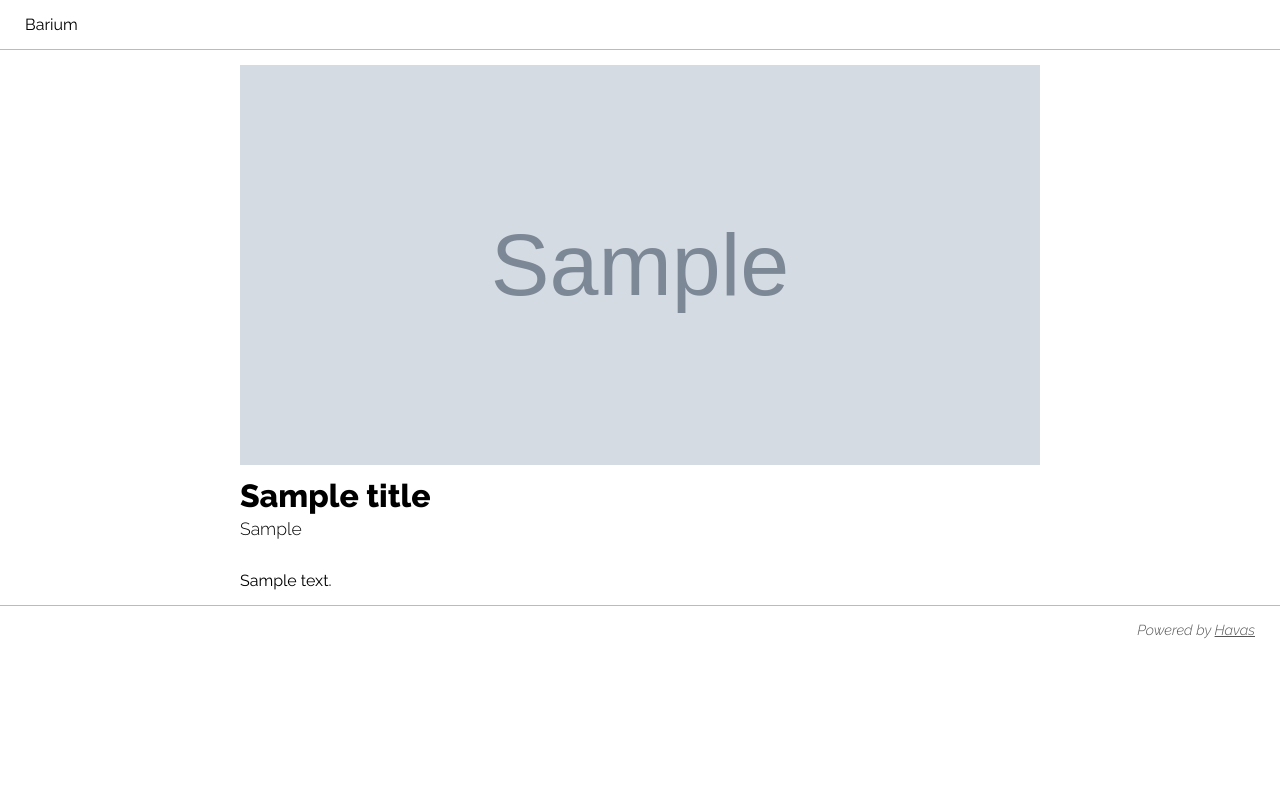
After one commit to dupunkto/havas, a Flask app: template templates/article.html in a window 1280 px wide. The commit adds this page. Run offline with Flask 3, Linux system fonts and the light colour scheme; the template is opened without the code that fills it: most values are stand-ins (such as "Sample title", 1, 10 or a date in 2020); grey boxes marked "Sample" are stand-in pictures; parts of the project's set-up code (start-up, migrations or seed data) failed here and were passed over; some libraries are stand-ins or nearby versions.

Commit message:
Add article things and add styles

```diff
--- a/main.py
+++ b/main.py
@@ -11,9 +11,9 @@ from modules import load_modules
 app = Flask(__name__)
 
 
-for module, prefix in load_modules():
+for module, module_name in load_modules():
     try:
-        app.register_blueprint(module, url_prefix=prefix)
+        app.register_blueprint(module, url_prefix=f"/{module_name}")
     except Exception as e:
         print(f"An error occured while trying to load {module} as a blueprint: {e}")
 
@@ -31,27 +31,28 @@ def inject_globals():
 def homepage():
     article_list = []
 
-    def format_date(dt_entered):
+    def format_date(dt_input):
         now = datetime.now(pytz.timezone("Europe/Amsterdam"))
-        if dt_entered.date() == now.date():
-            formatted = f"Today, {dt_entered.strftime('%H:%M:%S')}"
-        elif dt_entered.date() == (now.date() - timedelta(days=1)):
-            formatted = f"Yesterday, {dt_entered.strftime('%H:%M:%S')}"
+        if dt_input.date() == now.date():
+            formatted = f"Today, {dt_input.strftime('%H:%M:%S')}"
+        elif dt_input.date() == (now.date() - timedelta(days=1)):
+            formatted = f"Yesterday, {dt_input.strftime('%H:%M:%S')}"
         else:
-            if dt_entered.year == now.year:
-                formatted = dt_entered.strftime("%a %d %b, %H:%M:%S")
+            if dt_input.year == now.year:
+                formatted = dt_input.strftime("%a %d %b, %H:%M:%S")
             else:
-                formatted = dt_entered.strftime("%a %d %b %Y, %H:%M:%S")
+                formatted = dt_input.strftime("%a %d %b %Y, %H:%M:%S")
         return formatted
 
     for article in os.listdir(os.path.join(BASE_DIR, "articles", "news")):
-        with open(os.path.join(BASE_DIR, "articles", "news", article)) as file:
+        article_id = article.removesuffix(".md")
+        with open(os.path.join(BASE_DIR, "articles", "news", article), encoding="utf-8") as file:
             article_content = file.read().strip()
         extract = re.match(r"^---\n(.*?)\n---\n", article_content, re.DOTALL)
         article_data = yaml.safe_load(extract.group(1))
 
-        article_data["cover"] = f"/static/assets/images/{article.removesuffix(".md")}.jpg"
-        article_data["url"] = f"/article/{article}"
+        article_data["cover"] = f"/static/assets/images/{article_id}.jpg"
+        article_data["url"] = f"/article/{article_id}"
         article_data["datetime_formatted"] = format_date(datetime.fromisoformat(str(article_data["datetime"])))
 
         article_list.append(article_data)
--- a/modules/__init__.py
+++ b/modules/__init__.py
@@ -16,7 +16,7 @@ def load_modules():
                     for attr in dir(module):
                         if attr.endswith("_module"):
                             module_name = getattr(module, attr)
-                            modules.append((module_name, f"/{file_item.name}"))
+                            modules.append((module_name, str(attr.removesuffix("_module"))))
                 except Exception as e:
                     print(f"An error occured while trying to load {module_path}: {e}")
 
--- /dev/null
+++ b/static/styles/article.css
@@ -0,0 +1,33 @@
+main * {
+    /* Reset the reset */
+    margin: revert;
+    padding: revert;
+}
+
+main article {
+    max-width: 800px;
+    margin: auto;
+}
+
+#article-header {
+    margin-bottom: 2em;
+}
+
+#article-cover-image {
+    width: 100%;
+    aspect-ratio: 2/1;
+    object-fit: cover;
+    margin-bottom: .5em;
+}
+
+#article-title {
+    font-size: 2em;
+    font-weight: 800;
+    margin-block: 0;
+}
+
+#article-date {
+    margin-block: .25em 0;
+    font-size: 1.1em;
+    font-weight: 300;
+}
--- a/static/styles/base.css
+++ b/static/styles/base.css
@@ -1,17 +1,6 @@
 @import url('https://fonts.googleapis.com/css2?family=Raleway:ital,wght@0,100..900;1,100..900&display=swap');
 
 :root {
-    --black: #0f212e;
-    --whiteblue: #d1e3f0;
-    --white: #eaf2ef;
-    --gray: #6b6d76;
-    --darkblue: #28587b;
-    --lightblue: #0f95b0;
-    --yellow: #ffa630;
-    --red: #e65039;
-    --green: #06c749;
-
-
     color-scheme: light dark;
     --front: light-dark(black, white);
     --back: light-dark(white, black);
@@ -45,14 +34,40 @@
 }
 
 body {
+    width: 100vw;
+    height: 100vh;
     background-color: var(--back);
-    height: 100vh;
     color: var(--front);
     font-family: "Raleway", sans-serif;
-    max-width: 1200px;
-    margin: auto;
+}
+
+header {
+    border-bottom: 1px solid light-dark(#bbb, #444);
+    padding: 15px 25px;
+}
+
+header a {
+    color: inherit;
+    text-decoration: none;
 }
 
 main {
-    margin: 0 25px;
+    margin: 15px 25px;
 }
+
+footer {
+    border-top: 1px solid light-dark(#bbb, #444);
+    padding: 15px 25px;
+}
+
+footer {
+    font-size: .9em;
+    font-style: italic;
+    font-weight: 300;
+    color: light-dark(#555, #aaa);
+    text-align: right;
+}
+
+footer a {
+    color: light-dark(#555, #aaa);
+}
--- /dev/null
+++ b/templates/article.html
@@ -0,0 +1,18 @@
+{% extends "base.html" %}
+
+{% block title %}{{ title }}{% endblock %}
+
+{% block extra_headers %}
+    <link rel="stylesheet" href="{{ url_for('static', filename='styles/article.css') }}">
+{% endblock %}
+
+{% block content %}
+    <article>
+        <section id="article-header">
+            <img id="article-cover-image" src="{{ cover }}">
+            <h1 id="article-title">{{ title }}</h1>
+            <p id="article-date">{{ dt_formatted }}</p>
+        </section>
+        {{ article_content | safe }}
+    </article>
+{% endblock %}
--- a/templates/base.html
+++ b/templates/base.html
@@ -12,7 +12,7 @@
     </head>
     <body>
         <header>
-            <em>{{ global.compname }}</em>
+            <a href="/">{{ global.compname }}</a>
         </header>
 
 
@@ -22,7 +22,7 @@
 
 
         <footer>
-            <em>Havas</em>
+            Powered by <a href="https://github.com/Gijs6/Havas">Havas</a>
         </footer>
     </body>
 </html>
```
Also changed, not shown: modules/articles_module/routes.py (added, +55 -0 lines), static/styles/home.css (+15 -3 lines).
